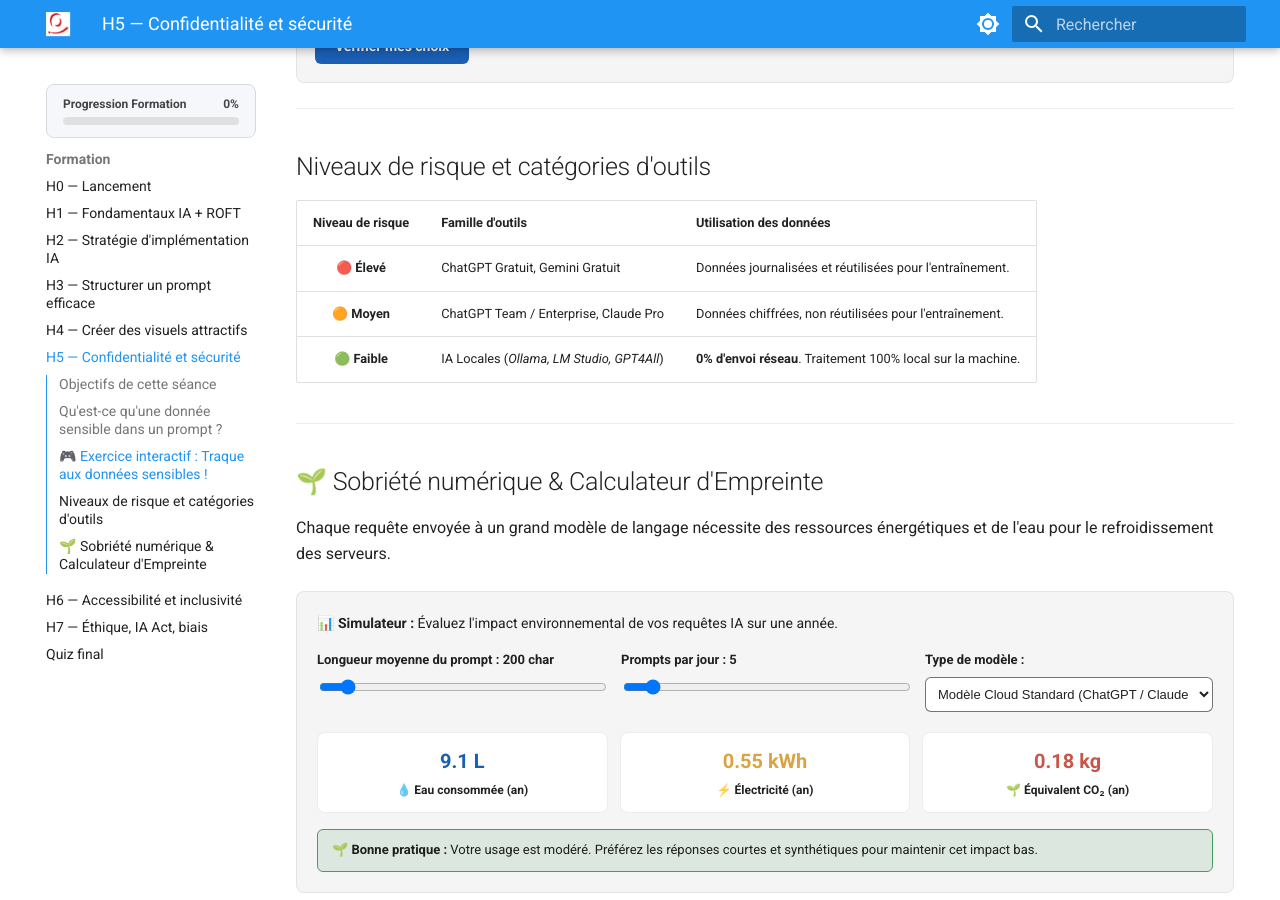
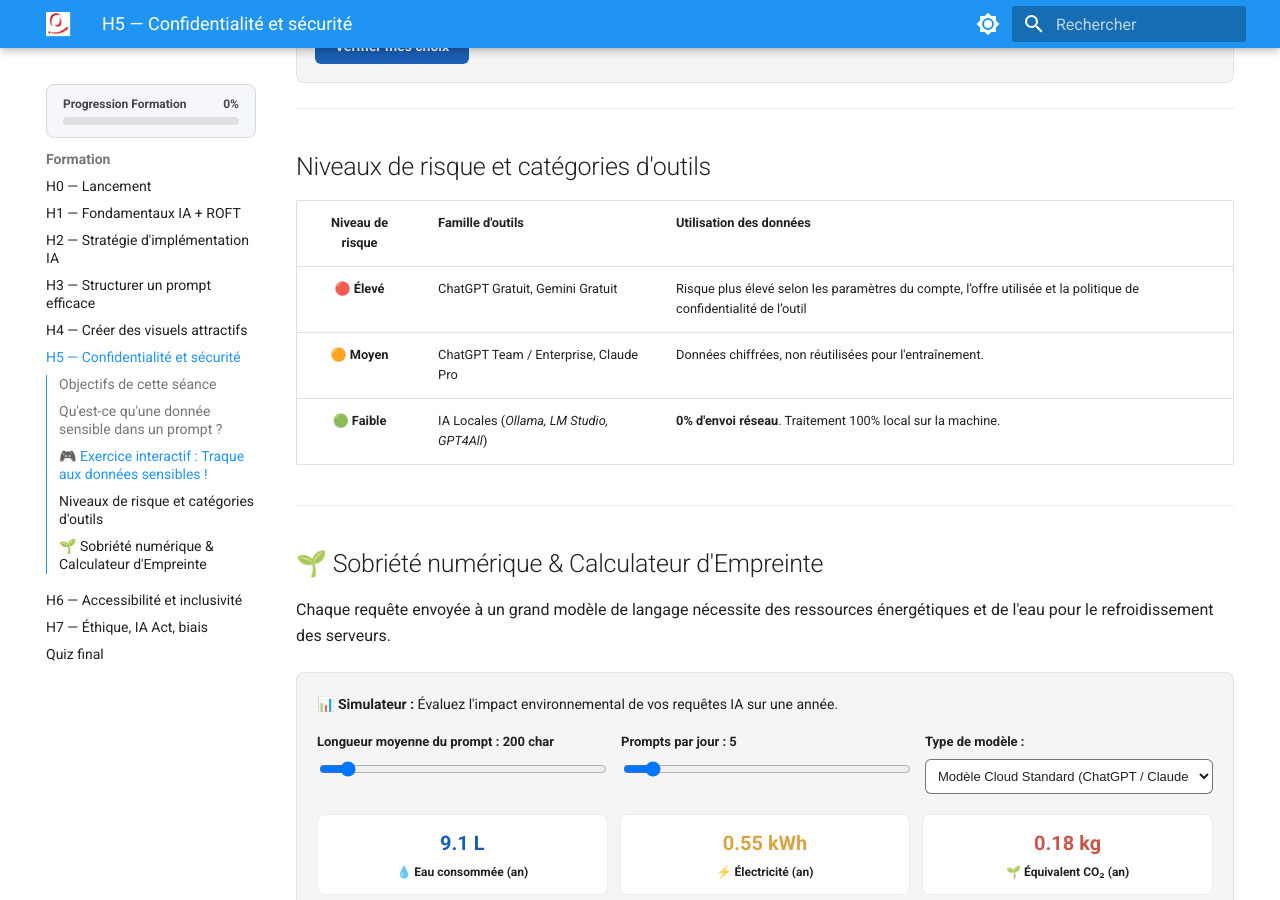
Before and after one commit to pierre-l-hue/wiki-formation-ia, an MkDocs documentation site: the page built from docs/formation/h5.md, in a window 1280 px wide and 900 px high, scrolled down 1671 px. Built offline with MkDocs 1.6.1 and Material for MkDocs 9.7.7, drawn with Linux system fonts in a browser that asks for light colours; some of the changed text lies outside the part shown.

Commit message:
Update risk level description for high-risk tools
Clarified the risk level description for high-risk tools.

```diff
--- a/docs/formation/h5.md
+++ b/docs/formation/h5.md
@@ -243,7 +243,7 @@
 
 | Niveau de risque | Famille d'outils | Utilisation des données |
 | :---: | :--- | :--- |
-| 🔴 **Élevé** | ChatGPT Gratuit, Gemini Gratuit | Données journalisées et réutilisées pour l'entraînement. |
+| 🔴 **Élevé** | ChatGPT Gratuit, Gemini Gratuit | Risque plus élevé selon les paramètres du compte, l’offre utilisée et la politique de confidentialité de l’outil|
 | 🟠 **Moyen** | ChatGPT Team / Enterprise, Claude Pro | Données chiffrées, non réutilisées pour l'entraînement. |
 | 🟢 **Faible** | IA Locales (*Ollama, LM Studio, GPT4All*) | **0% d'envoi réseau**. Traitement 100% local sur la machine. |
 
```
